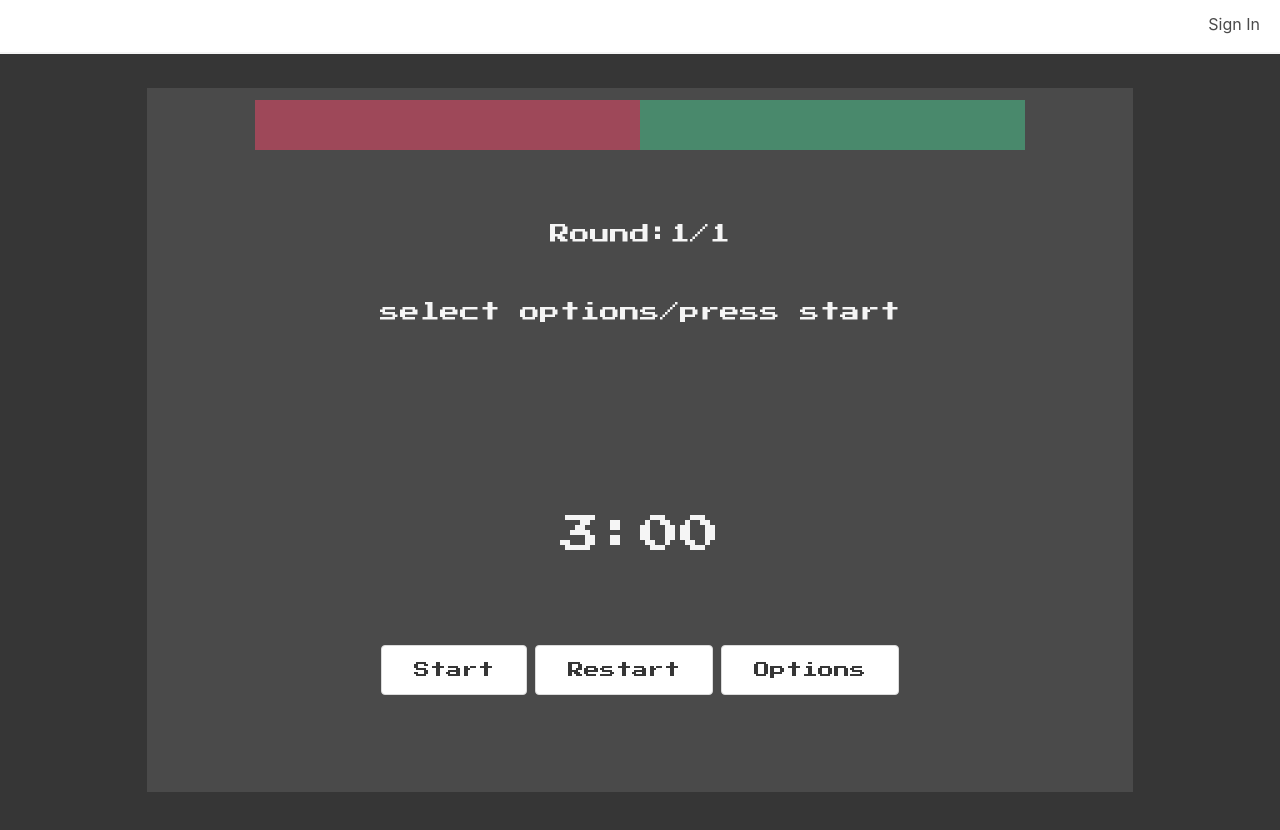
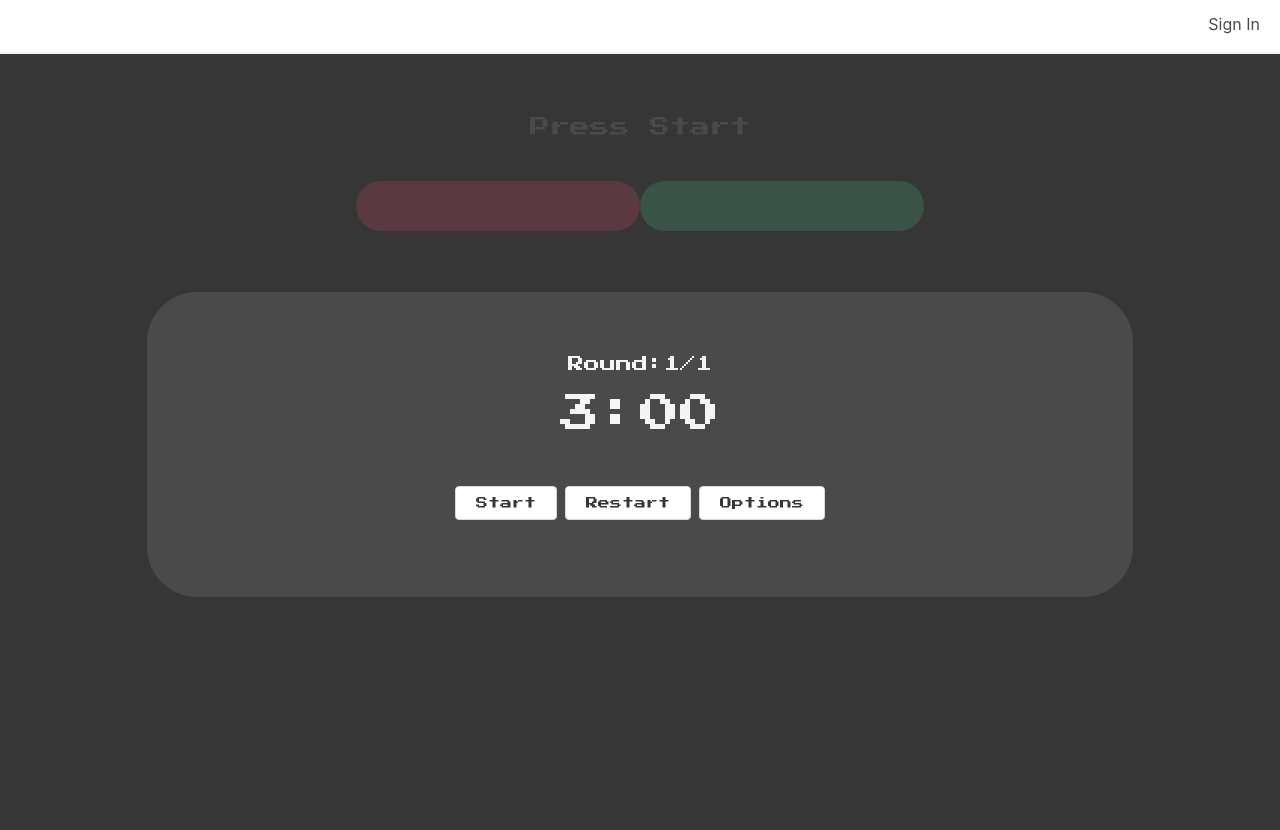
Before and after one commit to ajkizer12112/combo-coach, a React (Create React App) app: page / in a window 1280 px wide. Shown: the top 830 px of the page. Built offline with nearby package versions, Linux system fonts and the light colour scheme.

Commit message:
style updates

```diff
--- a/src/App.css
+++ b/src/App.css
@@ -30,18 +30,18 @@ main {
     max-width: 1440px;
 }
 
-.button-container button {
-    margin-bottom: 1rem;
+.is-rounded {
+    border-radius: 50px;
 }
 
 .light {
-    width: 40%;
     height: 50px;
-    opacity: .5;
+    width:100%;
+    opacity: .2;
 }
 
 .light-active {
-    opacity: 1
+    opacity: 1;
 }
 
 .section {
@@ -50,8 +50,9 @@ main {
 }
 
 .button {
-    padding: 1.5rem 2rem;
-    margin: 0 .25rem;
+    padding: 1rem 1.25rem;
+    margin: .25rem;
+    font-size: .75rem;
 }
 
 .fade-in {
--- a/src/components/sections/Lights.jsx
+++ b/src/components/sections/Lights.jsx
@@ -1,10 +1,17 @@
 import React, { useContext } from 'react';
 import { WorkoutContext } from '../../context/WorkoutContext';
+import StatusText from './StatusText';
 
 const Lights = () => {
     const { workout } = useContext(WorkoutContext)
-    return <><div className={`has-background-danger light ${workout.inProgress && workout.currentPhase === "REST" ? "light-active" : ""}`}></div>
-        <div className={`has-background-success light  ${workout.inProgress && workout.currentPhase === "WORK" ? "light-active" : ""}`}></div></>;
+    return (
+        <div className="columns column is-6 is-multiline is-mobile is-centered">
+            <div className="column is-10 has-text-centered">
+                <StatusText />
+            </div>
+            <div className={`has-background-danger column is-6 is-rounded light ${workout.inProgress && workout.currentPhase === "REST" ? "light-active" : ""}`}></div>
+            <div className={`has-background-success column is-6 is-rounded light ${workout.inProgress && workout.currentPhase === "WORK" ? "light-active" : ""}`}></div>
+        </div>)
 };
 
 export default Lights;
--- /dev/null
+++ b/src/components/sections/StatusText.jsx
@@ -0,0 +1,16 @@
+import React, { useContext } from 'react'
+import { WorkoutContext } from '../../context/WorkoutContext'
+
+const StatusText = () => {
+    const { workout } = useContext(WorkoutContext)
+    return (
+        <div>
+            {workout.currentPhase === "INACTIVE" && <span className={`has-font-8bit is-size-5 is-size-5-mobile ${workout.comboClass}`}>Press Start</span>}
+            {workout.currentPhase === "COUNTDOWN" && <span className={`has-font-8bit is-size-5 is-size-5-mobile ${workout.comboClass}`}>GET READY</span>}
+            {workout.currentPhase === "REST" && <span className={`has-font-8bit is-size-5 is-size-5-mobile ${workout.comboClass}`}>REST</span>}
+            {workout.currentPhase === "WORK" && <span className={`has-font-8bit is-size-5 is-size-5-mobile ${workout.comboClass}`}>FIGHT!</span>}
+        </div>
+    )
+}
+
+export default StatusText
--- a/src/components/sections/TimerControls.jsx
+++ b/src/components/sections/TimerControls.jsx
@@ -3,12 +3,20 @@ import { WorkoutContext } from '../../context/WorkoutContext';
 
 const TimerControls = ({ openModal }) => {
     const { workout, workoutActions: { timer, workoutFns } } = useContext(WorkoutContext)
-    return <div className="column button-container is-centered is-12 is-multiline">
-        {workout.inProgress && workout.timerActive ? <button className="button has-font-8bit " onClick={timer.pauseTimer}>Pause</button> : workout.inProgress ? <button className="button  has-font-8bit " onClick={timer.startTimer}>Play</button> : <button className="button  has-font-8bit " onClick={workoutFns.startWorkout}>Start</button>}
+    const workoutActive = workout.inProgress && workout.timerActive;
 
-        <button onClick={workoutFns.stopWorkout} disabled={workout.inProgress && workout.timerActive} className="button  has-font-8bit ">Restart</button>
-        <button className="button has-font-8bit" onClick={openModal} disabled={workout.inProgress}>Options</button>
-    </div>
+    const PauseButton = () => <button className="button has-font-8bit" onClick={timer.pauseTimer}>Pause</button>
+    const PlayButton = () => <button className="button has-font-8bit " onClick={timer.startTimer}>Play</button>
+    const StartButton = () => <button className="button has-font-8bit " onClick={workoutFns.startWorkout}>Start</button>
+    const RestartButton = () => <button onClick={workoutFns.stopWorkout} disabled={workout.inProgress && workout.timerActive} className="button has-font-8bit ">Restart</button>
+    const OptionsButton = () => <button className="button has-font-8bit" onClick={openModal} disabled={workout.inProgress}>Options</button>
+    return (
+        <div className="column columns button-container is-centered is-12 is-multiline">
+            {workoutActive ? <PauseButton /> : workout.inProgress ? <PlayButton /> : <StartButton />}
+            <RestartButton />
+            <OptionsButton />
+        </div>
+    )
 };
 
 export default TimerControls;
--- a/src/components/sections/TimerDisplay.jsx
+++ b/src/components/sections/TimerDisplay.jsx
@@ -21,7 +21,8 @@ const TimerDisplay = () => {
                 profileFns.completeWorkout(data)
             }
         }
-        const timeout = () => setTimeout(() => workoutActions.timer.decrementTimer(), 10);
+
+        const timeout = () => setTimeout(() => workoutActions.timer.decrementTimer(), 1000);
         timerId = timeout();
 
         return () => {
@@ -30,6 +31,7 @@ const TimerDisplay = () => {
     }, [workout])
 
     return <div className="column is-12 has-font-8bit">
+        <p className="is-size-6 mb-2 has-font-8bit">Round:{workout.currentRound}/{workout.totalRounds === Infinity ? "unlimited" : workout.totalRounds}</p>
         <p className="is-size-2">
             {workoutActions.timer.convertToTime(workout.currentTime)}
         </p>
--- a/src/components/sections/WorkoutDisplay.jsx
+++ b/src/components/sections/WorkoutDisplay.jsx
@@ -4,18 +4,14 @@ import { WorkoutContext } from '../../context/WorkoutContext';
 const WorkoutDisplay = () => {
     const { workout } = useContext(WorkoutContext)
     return (
-        <div className="column is-12">
-            <p className="is-size-5 has-font-8bit mb-6">Round:{workout.currentRound}/{workout.totalRounds === Infinity ? "unlimited" : workout.totalRounds}</p>
-            {workout.currentPhase === "INACTIVE" && <span className={`has-font-8bit is-size-5 is-size-5-mobile ${workout.comboClass}`}>select options/press start</span>}
-            {workout.currentPhase === "COUNTDOWN" && <span className={`has-font-8bit is-size-3 is-size-5-mobile ${workout.comboClass}`}>GET READY</span>}
-            <p className={`has-font-8bit is-size-3 is-size-5-mobile ${workout.comboClass}`}>
-
+        <>
+            <p className={`has-font-8bit is-size-2 is-size-5-mobile ${workout.comboClass}`}>
                 <span className={!workout.showCombo || workout.currentPhase !== "WORK" ? "is-invisible" : ""}>{workout.combo.sequence.join("-")}</span>
             </p>
-            <p className={`${workout.followupClass} has-font-8bit is-size-3 is-danger is-size-5-mobile`}>
+            <p className={`${workout.followupClass} has-font-8bit is-size-2 is-danger is-size-5-mobile`}>
                 <span className={!workout.showFollowup || workout.currentPhase !== "WORK" ? "is-invisible" : ""}>{workout.followup.join("-")}</span>
             </p>
-        </div>
+        </>
     )
 };
 
--- a/src/pages/Home.jsx
+++ b/src/pages/Home.jsx
@@ -33,12 +33,16 @@ const Home = () => {
         <main className="has-background-dark">
             <Navbar toggleLoginModal={toggleLoginModal} />
             {!loading ?
-                <section className=" mx-auto columns section is-multiline" onClick={() => dropdownActions.closeDropdowns()}>
-                    <div className="column has-background-grey-dark  is-centered has-text-centered has-text-light columns is-multiline is-mobile is-10 mx-auto">
-                        <Lights />
-                        <WorkoutDisplay />
+                <section className="mx-auto columns section is-centered is-multiline" onClick={() => dropdownActions.closeDropdowns()}>
+                    <Lights />
+
+                    <div className="column mt-3 p-6 is-rounded has-background-grey-dark is-centered has-text-centered has-text-light columns is-multiline is-mobile is-10 mx-auto">
                         <TimerDisplay />
                         <TimerControls openModal={openOptionsModal} />
+                    </div>
+
+                    <div className="column is-12 has-text-white has-text-centered">
+                        <WorkoutDisplay />
                     </div>
 
                     <ModalWrapper closeModal={closeOptionsModal} showModal={showOptionsModal}>
```
